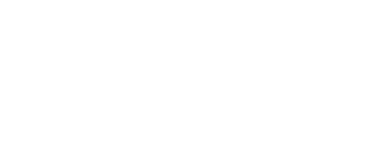
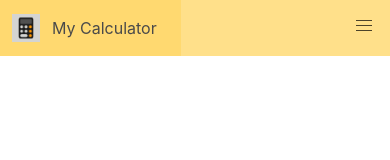
Before and after one commit to dopesoft/SamAndi, a plain HTML site: page index.html in a window 390 px wide. Drawn offline with nearby package versions, Linux system fonts and the light colour scheme.

Commit message:
front end changes
- updated html with header and icon

```diff
--- a/index.html
+++ b/index.html
@@ -19,8 +19,22 @@
     <!--[if lt IE 7]>
             <p class="browsehappy">You are using an <strong>outdated</strong> browser. Please <a href="#">upgrade your browser</a> to improve your experience.</p>
         <![endif]-->
-    <h1 class="">
-        <script src="app.js" async defer></script>
+    <nav class="navbar is-warning" role="navigation" aria-label="main navigation">
+        <div class="navbar-brand">
+            <a class="navbar-item" href="https://bulma.io">
+                <img src="/src/calculator-2017-10-10.png" alt="My Calculator">
+                <h3 class="navbar-item">My Calculator</h3>
+            </a>
+
+            <a role="button" class="navbar-burger" aria-label="menu" aria-expanded="false">
+                <span aria-hidden="true"></span>
+                <span aria-hidden="true"></span>
+                <span aria-hidden="true"></span>
+            </a>
+        </div>
+    </nav>
+
+    <script src="app.js" async defer></script>
 </body>
 
 </html>
```
Also changed, not shown: src/calculator-2017-10-10.png (added), 1 other file.
